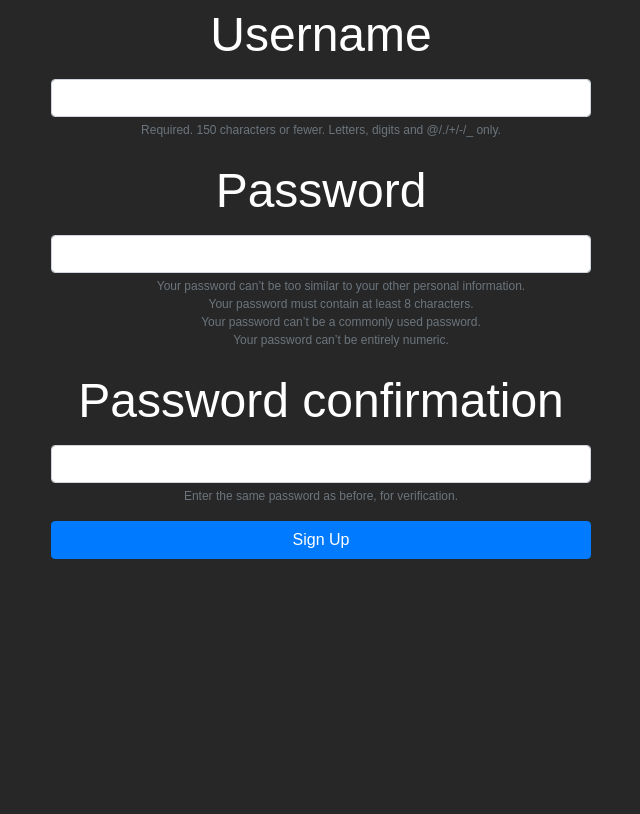
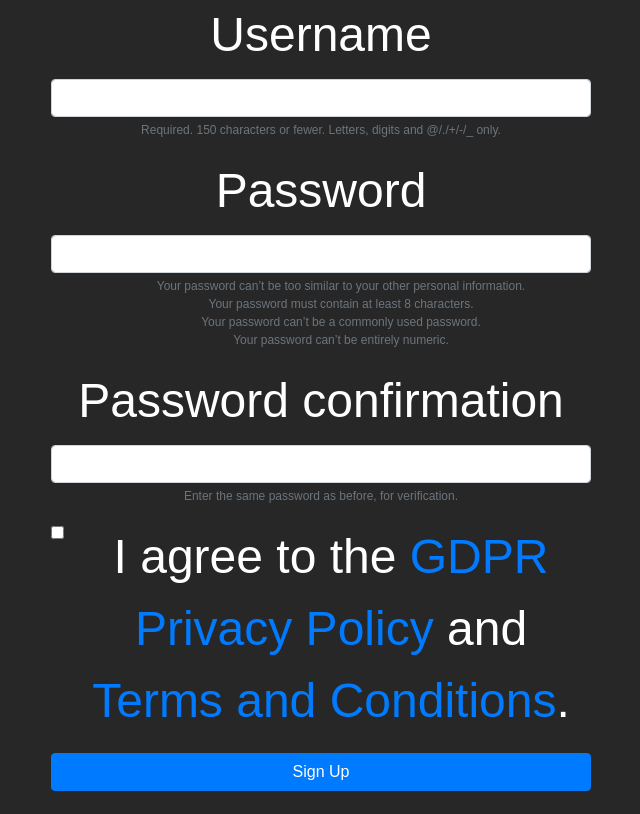
Before and after one commit to EdSmith8563/ecoScan, a Django app: page /accounts/signup/ in a window 1280 px wide. Shown: the part 205-1019 px from the top of the page, without its empty margins (319-959 px from the left). Before the commit the page ends 764 px from the top, so only its background shows below. Run offline with Django 4.2, Linux system fonts and the light colour scheme; some libraries are stand-ins or nearby versions.

Commit message:
Add Tick Box

```diff
--- a/templates/registration/signup.html
+++ b/templates/registration/signup.html
@@ -21,6 +21,11 @@
             {% endif %}
           </div>
         {% endfor %}
+        <div class="form-group form-check">
+          <input type="checkbox" class="form-check-input" id="gdprConsent" name="gdprConsent" required>
+          <label class="form-check-label" for="gdprConsent">I agree to the <a href="#GDPRPolicy" target="_blank">GDPR Privacy Policy</a> and <a href="#TermsAndConditions" target="_blank">Terms and Conditions</a>.</label>
+          <div class="invalid-feedback">You must agree to our GDPR Policy and Terms and Conditions before signing up.</div>
+        </div>
         <div class="form-group">
           <button type="submit" class="btn btn-primary btn-block">Sign Up</button>
         </div>
```
